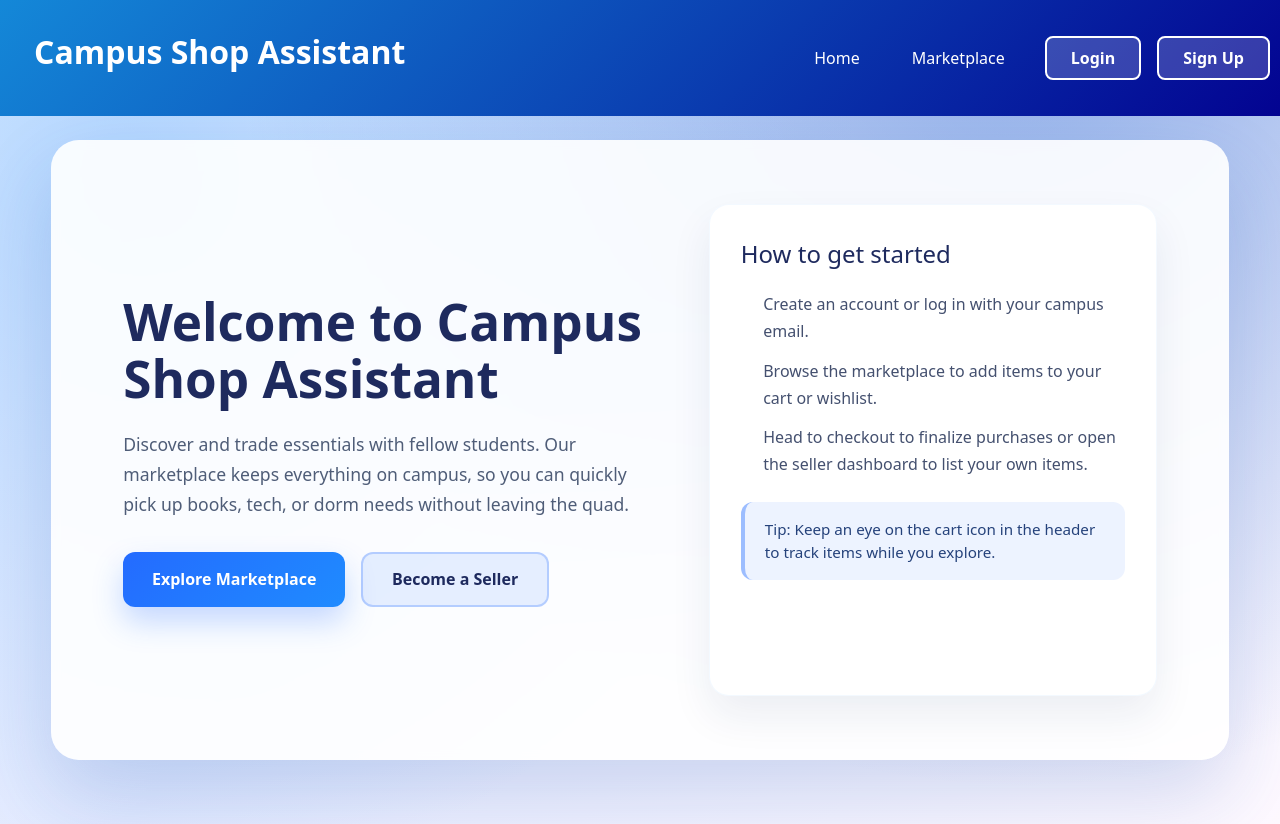
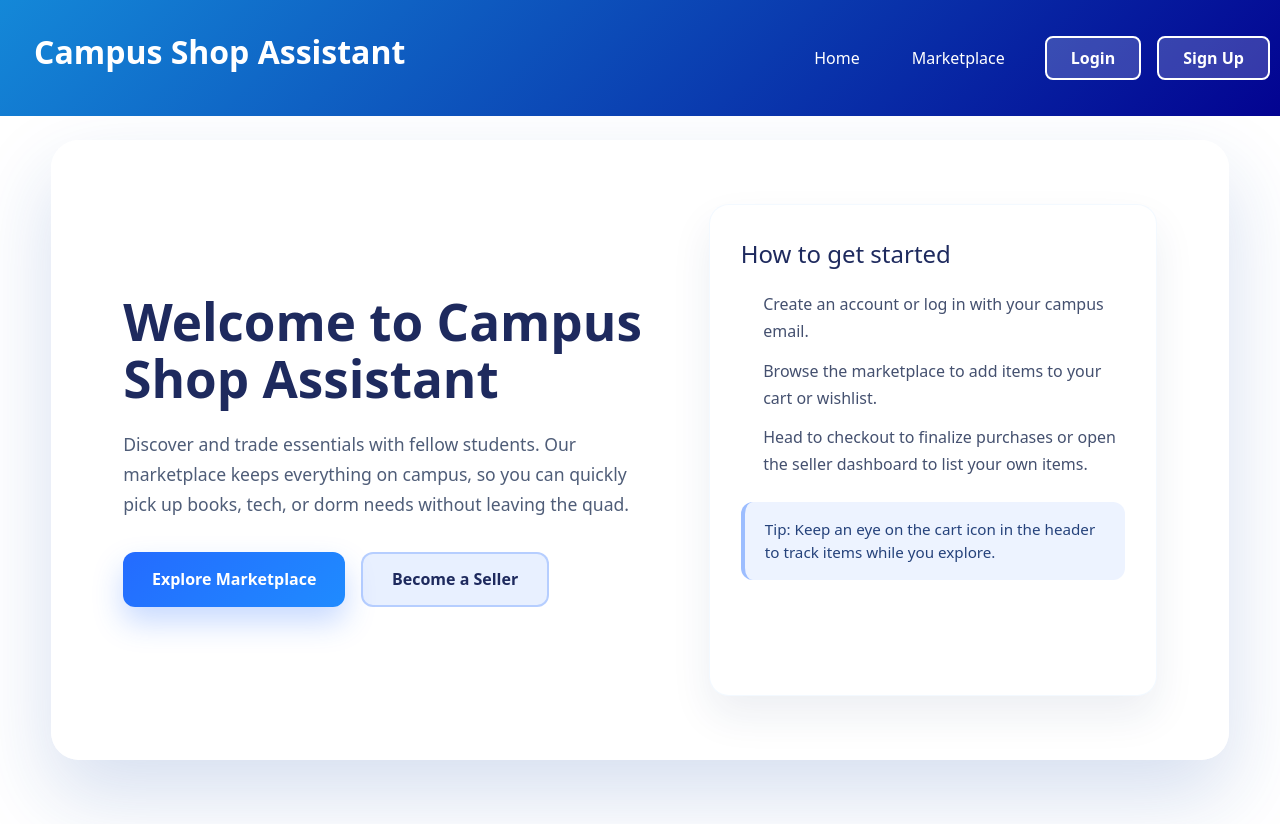
Before and after one commit to steamingbuns/Campus-Shop-Assistant, a React (Vite) app in the folder frontend/: page / in a window 1280 px wide. Built offline with nearby package versions, Linux system fonts and the light colour scheme.

Commit message:
fix background

```diff
--- a/frontend/src/pages/Home/Home.module.css
+++ b/frontend/src/pages/Home/Home.module.css
@@ -5,9 +5,7 @@
   display: flex;
   justify-content: center;
   align-items: center;
-  background: radial-gradient(circle at 10% 20%, rgba(65, 158, 255, 0.35) 0%, transparent 55%),
-    radial-gradient(circle at 80% 0%, rgba(9, 80, 200, 0.4) 0%, transparent 60%),
-    linear-gradient(135deg, #f5f8ff 0%, #e7ecff 45%, #fef9ff 100%);
+  background: #ffffff;
   box-sizing: border-box;
 }
 
--- a/frontend/src/pages/MarketPlace/MarketPlace.css
+++ b/frontend/src/pages/MarketPlace/MarketPlace.css
@@ -2,9 +2,7 @@
 .marketplace {
   min-height: 100vh;
   padding: 140px 32px 64px;
-  background: radial-gradient(circle at 8% -5%, rgba(65, 158, 255, 0.35) 0%, transparent 60%),
-    radial-gradient(circle at 92% 15%, rgba(9, 80, 200, 0.32) 0%, transparent 55%),
-    linear-gradient(140deg, #f5f8ff 0%, #eaf0ff 48%, #fef9ff 100%);
+  background: #ffffff;
   box-sizing: border-box;
 }
 
```
